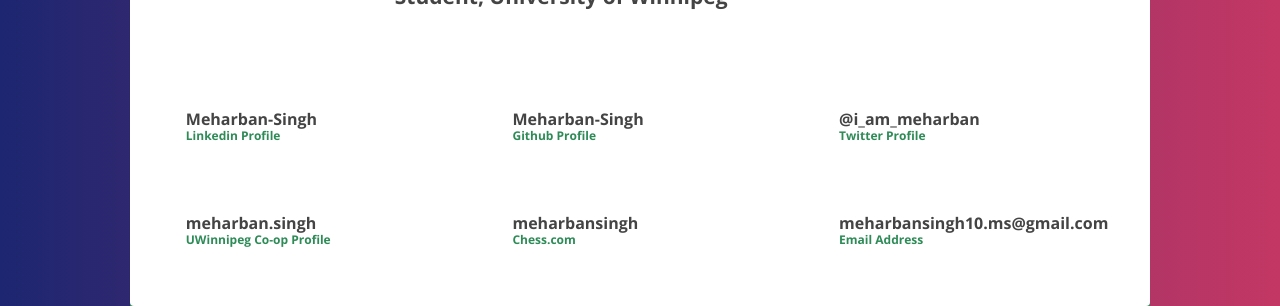
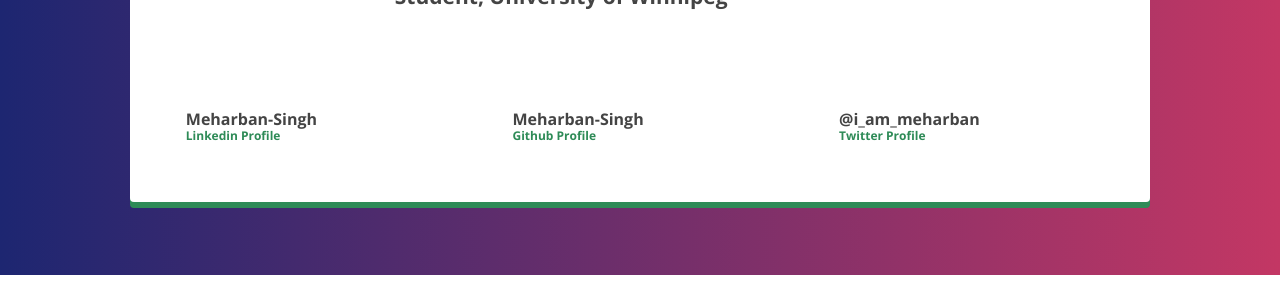
Before and after one commit to Meharban-Singh/meharban-singh.github.io, a plain HTML site: page index.html in a window 1280 px wide. Shown: the part 525-831 px from the top of the page. After the commit the page ends 800 px from the top, so only its background shows below. Drawn offline with nearby package versions, Linux system fonts and the light colour scheme; no server answers; a web font is replaced by a local one.

Commit message:
removed social media links that I do not need

```diff
--- a/index.html
+++ b/index.html
@@ -228,48 +228,7 @@ ooo.   .oPYo. o    o  8   o    o     .oPYo. .oPYo.  o   o 88
                   </div>
                 </div>
             </div>
-                <div class="g1">
-                  <div class="item-box clearfix">
-                    <div class="item-data">
-                      <h3>
-                        <a target="_blank" href="https://uwinnipeg-vcf-csm.symplicity.com/profiles/meharban.singh">
-                            meharban.singh
-                            <p>
-                                UWinnipeg Co-op Profile
-                            </p>
-                        </a>
-                      </h3>
-                    </div>
-                  </div>
-                </div>
-                <div class="g1">
-                  <div class="item-box clearfix">
-                    <div class="item-data">
-                      <h3>
-                        <a target="_blank" href="https://www.chess.com/member/meharbansingh">
-                            meharbansingh
-                            <p>
-                                Chess.com
-                            </p>
-                        </a>
-                      </h3>
-                    </div>
-                  </div>
-                </div>
-                <div class="g1">
-                  <div class="item-box clearfix">
-                    <div class="item-data">
-                      <h3>
-                        <a target="_blank" href="mailto:meharbansingh10.ms@gmail.com">
-                            meharbansingh10.ms@gmail.com
-                            <p>
-                                Email Address
-                            </p>
-                        </a>
-                      </h3>
-                    </div>
-                  </div>
-                </div>
+
               </div>
             </section>
           </div>
```
